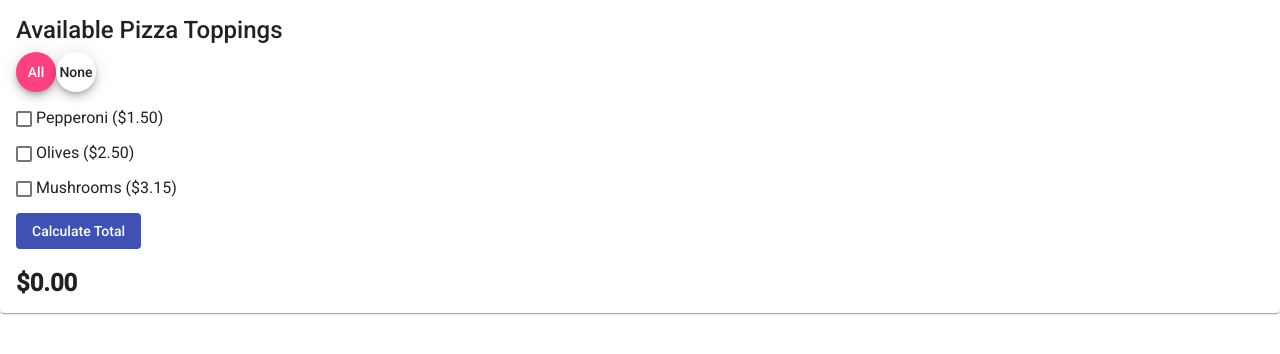
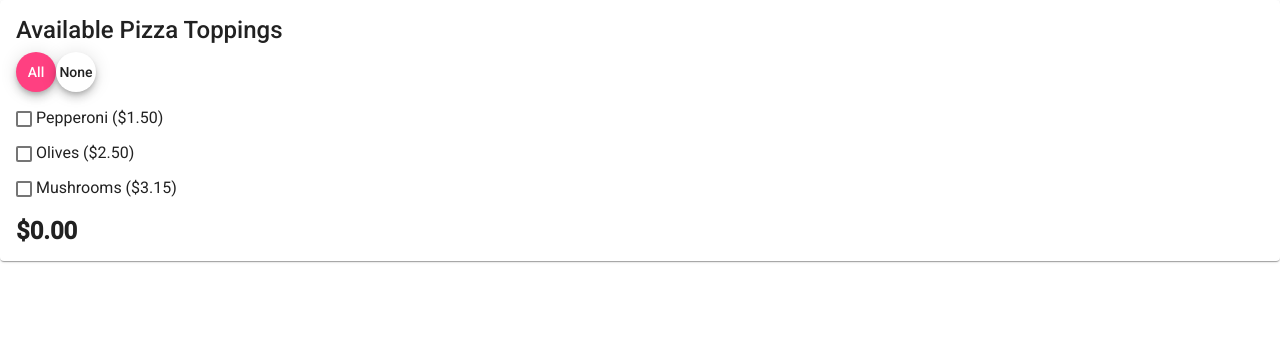
Before and after one commit to 2021-spring-jsf-tuth/components, an Angular app: page / in a window 1280 px wide. Shown: the top 354 px of the page. Built offline with nearby package versions, Linux system fonts and the light colour scheme.

Commit message:
got rid of calculate button
TS getter properties rule

```diff
--- a/src/app/pizza-toppings/pizza-toppings.component.html
+++ b/src/app/pizza-toppings/pizza-toppings.component.html
@@ -32,13 +32,7 @@
     </label>
     </p>
 
-    <button
-        (click)="calculateTotal()"
-        mat-flat-button
-        color="primary"
-    >
-        Calculate Total
-    </button>
+
 
     <h2>
         {{ total | currency }}
--- a/src/app/pizza-toppings/pizza-toppings.component.ts
+++ b/src/app/pizza-toppings/pizza-toppings.component.ts
@@ -22,10 +22,8 @@ export class PizzaToppingsComponent implements OnInit {
     console.log(this.availablePizzaToppings);
   }
 
-  total = 0;
-
-  calculateTotal() {
-    this.total = this.availablePizzaToppings
+  get total() {
+    return this.availablePizzaToppings
       .filter(x => x.checked)
       .reduce(
         (acc, x) => acc + x.price
```
